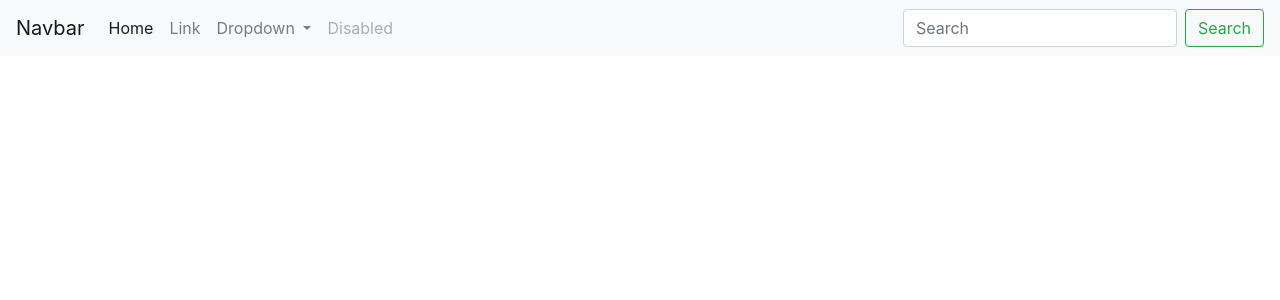
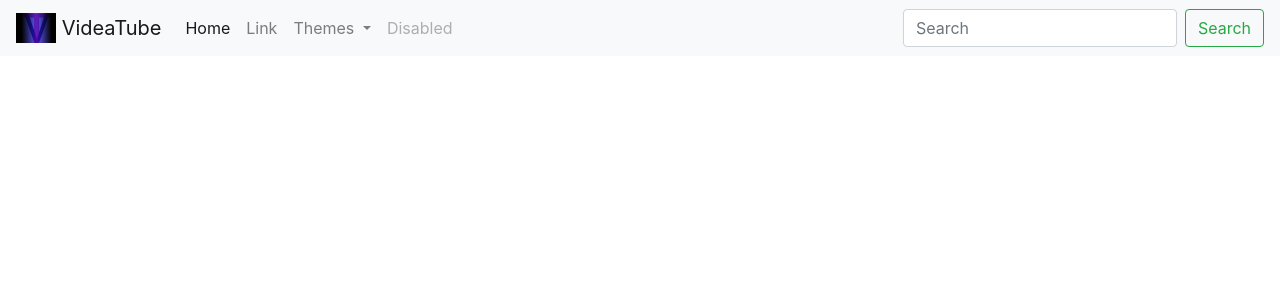
Before and after one commit to cptladouille/videatube, a PHP site: page /view/template.php in a window 1280 px wide. Shown: the top 300 px of the page. Run offline with PHP 8.4, Linux system fonts and the light colour scheme; the template is opened without the code that fills it, so the values that code supplies are empty.

Commit message:
ajout du logo

```diff
--- a/index.php
+++ b/index.php
@@ -3,6 +3,8 @@
 require_once ('controler/controler.php');
 
 require_once ('view/template.php');
+
+require_once ('view/indexView.php');
 
 if (isset($_GET['p'])){
     $p = $_GET['p'];
--- a/model/model.php
+++ b/model/model.php
@@ -11,3 +11,8 @@ function connectBdd()
             die('Erreur : ' . $e->getMessage());
     }
 }
+
+function getRecentVideo()
+{
+
+}
--- a/view/template.php
+++ b/view/template.php
@@ -9,7 +9,10 @@
 
 
         <nav class="navbar navbar-expand-lg navbar-light bg-light">
-  <a class="navbar-brand" href="#">Navbar</a>
+          <a class="navbar-brand" href="#">
+            <img src="<?= $root ?>/ressources/Logo_v_p.png" width="40" height="30" class="d-inline-block align-top" alt="">
+            VideaTube
+          </a>
           <button class="navbar-toggler" type="button" data-toggle="collapse" data-target="#navbarSupportedContent" aria-controls="navbarSupportedContent" aria-expanded="false" aria-label="Toggle navigation">
             <span class="navbar-toggler-icon"></span>
           </button>
@@ -24,13 +27,13 @@
               </li>
               <li class="nav-item dropdown">
                 <a class="nav-link dropdown-toggle" href="#" id="navbarDropdown" role="button" data-toggle="dropdown" aria-haspopup="true" aria-expanded="false">
-          Dropdown
+                  Themes
                 </a>
                 <div class="dropdown-menu" aria-labelledby="navbarDropdown">
                   <a class="dropdown-item" href="#">Action</a>
-          <a class="dropdown-item" href="#">Another action</a>
+                  <a class="dropdown-item" href="#">Aventure</a>
                   <div class="dropdown-divider"></div>
-          <a class="dropdown-item" href="#">Something else here</a>
+                  <a class="dropdown-item" href="#">Tuto</a>
                 </div>
               </li>
               <li class="nav-item">
@@ -43,7 +46,6 @@
             </form>
           </div>
         </nav>
-
     </head>
 
     <body>
```
Also changed, not shown: view/indexView.php (+10 -4 lines), ressources/Logo_g.jpg (added), ressources/Logo_g.png (added), ressources/Logo_p.jpg (added), ressources/Logo_p.png (added), ressources/Logo_v_p.jpg (added), ressources/Logo_v_p.png (added). Lines whose indentation alone changed are shown as unchanged.
